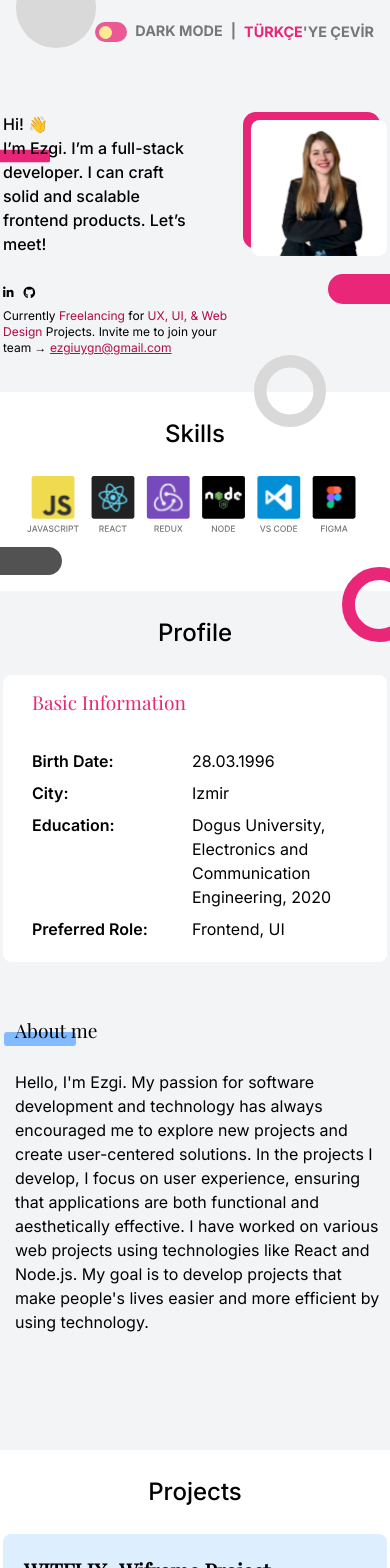
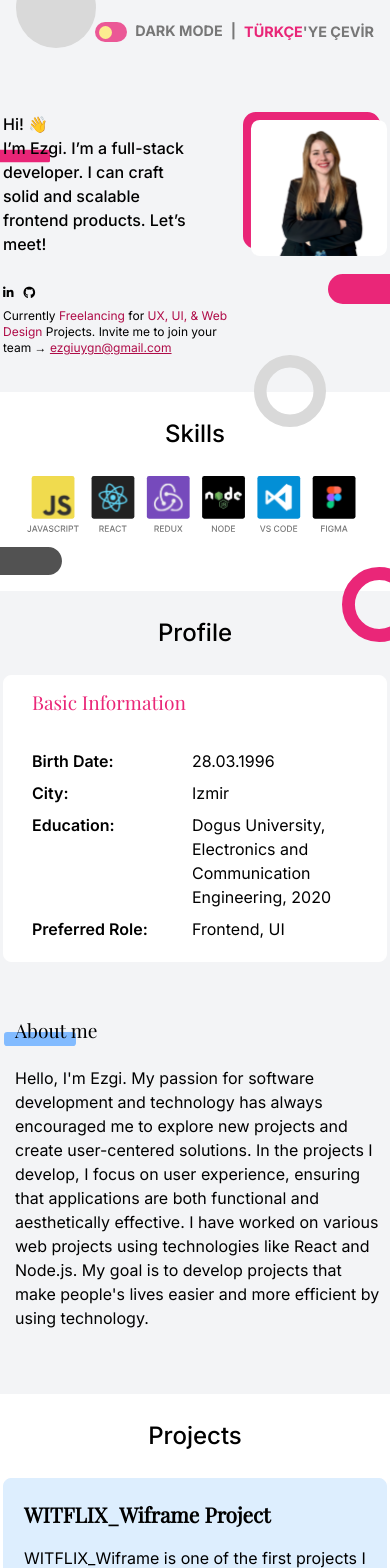
Before and after one commit to EzgiUOztuna/Personal-Website, a React (Vite) app: page / in a window 390 px wide. Shown: the top 1568 px of the page. Built offline with nearby package versions, Linux system fonts and the light colour scheme.

Commit message:
final responsive

```diff
--- a/src/components/Profile.jsx
+++ b/src/components/Profile.jsx
@@ -16,9 +16,9 @@ export default function Profile() {
                                lg:text-[2.25rem] lg:py-[3rem]
                                xl:text-[2.25rem] xl:py-[3rem]">{words.profile}</h3>
 
-                <div className="flex flex-col justify-center items-center gap-10 pb-20
-                                lg:flex-row lg:gap-16
-                                xl:flex-row	xl:gap-16">
+                <div className="flex flex-col justify-center items-center gap-10 pb-8
+                                lg:flex-row lg:gap-16 lg:pb-20
+                                xl:flex-row	xl:gap-16 xl:pb-20">
                     <div className={`border border-white rounded-lg bg-white shadow-[rgba(82,82,82,0.5)] w-[24rem] p-3
                                     lg:w-[30rem] lg:p-8
                                     xl:w-[30rem] xl:p-8 ${darkMode ? "dark:bg-gray-100 text-black" : ""}`}>
@@ -47,9 +47,9 @@ export default function Profile() {
                                        xl:text-2xl">{words.aboutMe} <img className="absolute top-[1.1rem] left-[-0.7rem] w-[4.5rem] -z-10
                                        lg:left-[-0.9rem] lg:w-[5.62rem]
                                        xl:left-[-0.9rem] xl:w-[5.62rem]" src="Rectangle 39.svg" /></h4>
-                        <p className="relative font-inter text-base font-normal my-6 w-[23rem]
-                                      lg:w-[30rem]
-                                      xl:w-[30rem]">{words.aboutMeParagraph}</p>
+                        <p className="relative font-inter text-base font-normal my-5 w-[23rem]
+                                      lg:w-[30rem] lg:my-6
+                                      xl:w-[30rem] xl:my-6">{words.aboutMeParagraph}</p>
                     </div>
                 </div>
             </div>
```
